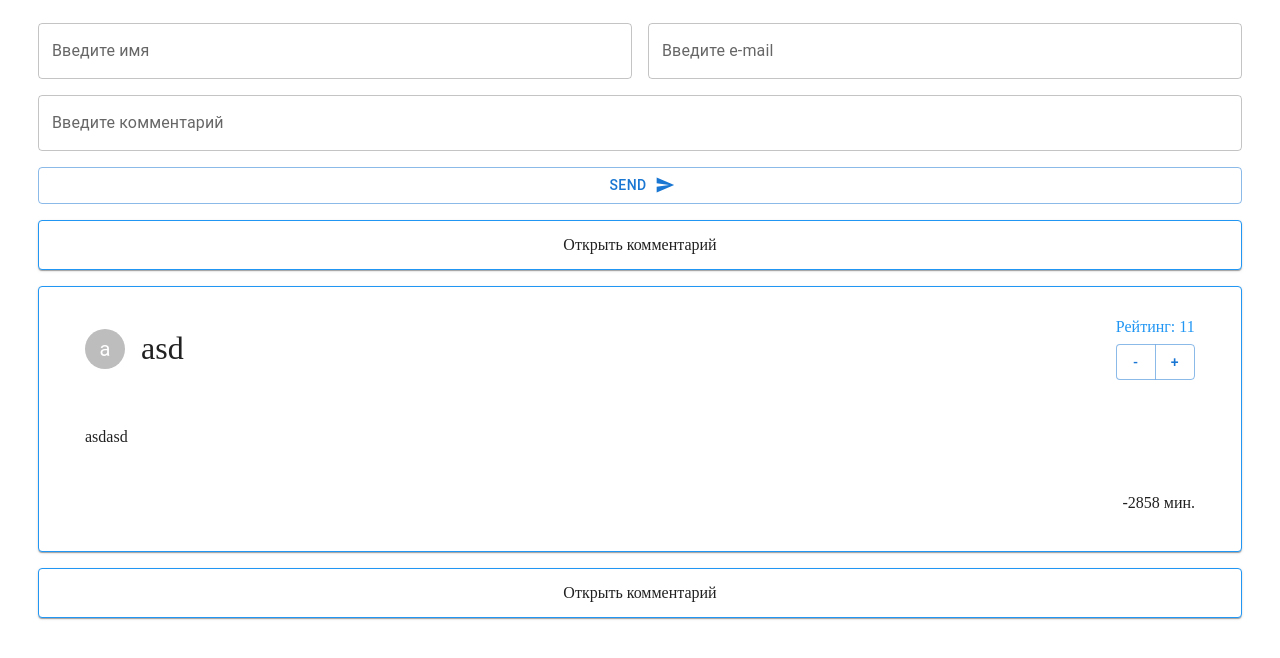
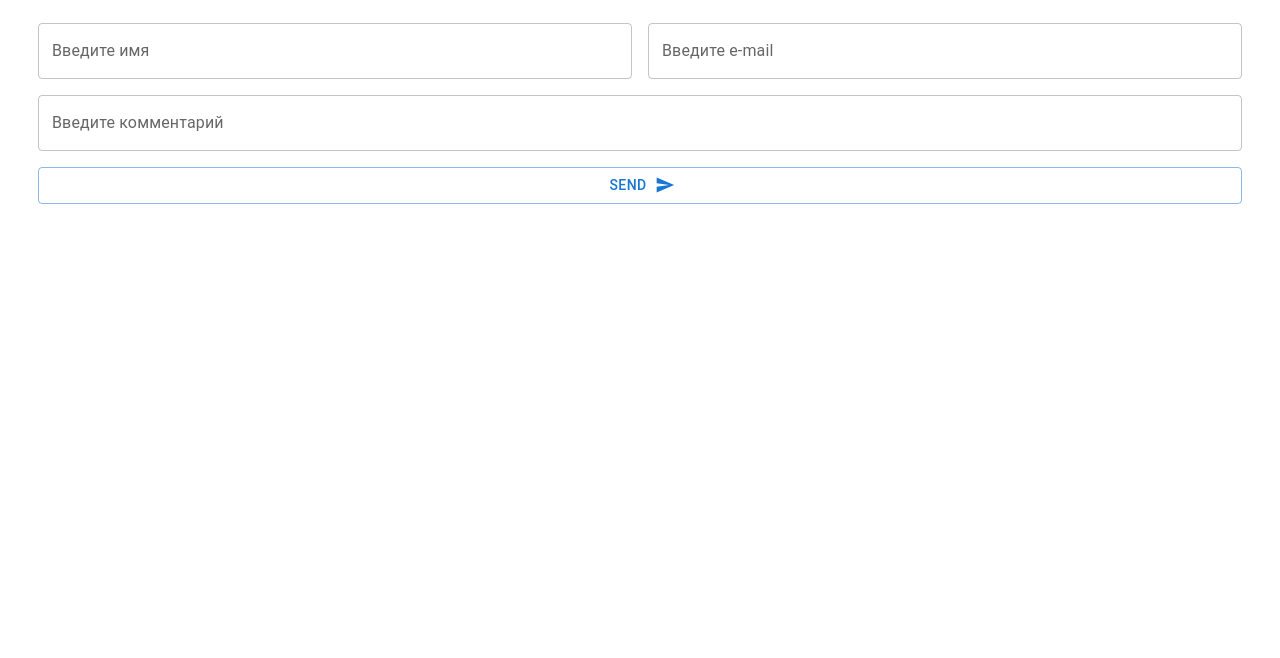
Before and after one commit to fermer123/inovation, a React app: page / in a window 1280 px wide. Shown: the top 658 px of the page. Built offline with nearby package versions, Linux system fonts and the light colour scheme.

Commit message:
validate email and fix date

```diff
--- a/src/App.tsx
+++ b/src/App.tsx
@@ -18,40 +18,24 @@ const InputFormWrapper = styled(Box)`
 `;
 
 const App: FC = () => {
+  const [data, setData] = useState<IComment[]>([]);
+
   const name = useInput();
   const email = useInput();
   const comment = useInput();
-
-  const [data, setData] = useState<IComment[]>([
-    {
-      id: 1,
-      name: 'qwe',
-      email: 'qwe@mail.ru',
-      comment:
-        'lorem ipsum dolor, sit amet consectetur adipisicing elit. Voluptatibus, perferendis. Itaque architecto, delectus dolorem impedit, veritatis dolorum praesentium nesciunt velit aliquid laboriosam doloremque nostrum. Fugiat sunt nam ipsa quaerat labore, eius necessitatibus aut magnam sequi perspiciatis voluptate rerum eum quas dolorem quidem assumenda fuga amet, pariatur eveniet ipsam sint cumque',
-      raiting: -11,
-      date: 1671402334958,
-    },
-    {
-      id: 2,
-      name: 'asd',
-      email: 'asd@mail.ru',
-      comment: 'asdasd',
-      raiting: 11,
-      date: 1676402374958,
-    },
-    {
-      id: 3,
-      name: 'zxc',
-      email: 'zxc@mail.ru',
-      comment:
-        'lorem ipsum dolor, sit amet consectetur adipisicing elit. Voluptatibus, perferendis. Itaque architecto, delectus dolorem impedit, veritatis dolorum praesentium nesciunt velit aliquid laboriosam doloremque nostrum. Fugiat sunt nam ipsa quaerat labore, eius necessitatibus aut magnam sequi perspiciatis voluptate rerum eum quas dolorem quidem assumenda fuga amet, pariatur eveniet ipsam sint cumque',
-      raiting: -12,
-      date: 1676402134958,
-    },
-  ]);
+  const isValidEmail = (validateEmail: string) =>
+    // eslint-disable-next-line no-useless-escape
+    /^(([^<>()[\]\\.,;:\s@\"]+(\.[^<>()[\]\\.,;:\s@\"]+)*)|(\".+\"))@((\[[0-9]{1,3}\.[0-9]{1,3}\.[0-9]{1,3}\.[0-9]{1,3}\])|(([a-zA-Z\-0-9]+\.)+[a-zA-Z]{2,}))$/.test(
+      validateEmail,
+    );
 
   const postDataMemo = useCallback(() => {
+    if (
+      name.value &&
+      email.value &&
+      comment.value &&
+      isValidEmail(email.value)
+    ) {
       setData([
         ...data,
         {
@@ -66,6 +50,7 @@ const App: FC = () => {
       name.setValue('');
       comment.setValue('');
       email.setValue('');
+    }
   }, [comment, data, email, name]);
 
   return (
--- a/src/components/commentItem/CommentItem.tsx
+++ b/src/components/commentItem/CommentItem.tsx
@@ -1,4 +1,4 @@
-import {FC, memo, useState, useCallback} from 'react';
+import {FC, memo, useState, useCallback, useEffect} from 'react';
 import styled from 'styled-components';
 import Avatar from '@mui/material/Avatar';
 import {Button, ButtonGroup, Card, CardContent, Box} from '@mui/material';
@@ -63,6 +63,7 @@ const CommentItem: FC<ICommentItemProps> = ({
   subtractRaiting,
 }) => {
   const [open, setOpen] = useState<boolean>(true);
+  const [updateTimePassed, setuUpdateTimePassed] = useState<string>();
   const handleCommentOpen = useCallback(() => {
     setOpen(!open);
   }, [open]);
@@ -80,9 +81,16 @@ const CommentItem: FC<ICommentItemProps> = ({
       return `${Math.floor(timePassed / hour)} ч.`;
     }
     if (timePassed > day) {
-      return `${Math.floor(timePassed / hour)} д.`;
+      return `${Math.floor(timePassed / day)} д.`;
     }
   };
+
+  useEffect(() => {
+    const interval = setInterval(() => {
+      setuUpdateTimePassed(dateHandler(Date.now(), date as number));
+    }, 60000);
+    return () => clearInterval(interval);
+  }, [date, updateTimePassed]);
 
   return (
     <CommentWrapperItem>
@@ -111,7 +119,7 @@ const CommentItem: FC<ICommentItemProps> = ({
           </CommentWrapperItemTopContent>
           <CardContent>{comment}</CardContent>
           <CommentWrapperItemBottomContent>
-            {dateHandler(Date.now(), date as number)}
+            {updateTimePassed || dateHandler(Date.now(), date as number)}
           </CommentWrapperItemBottomContent>
         </>
       )}
```
Lines whose indentation alone changed are shown as unchanged.
